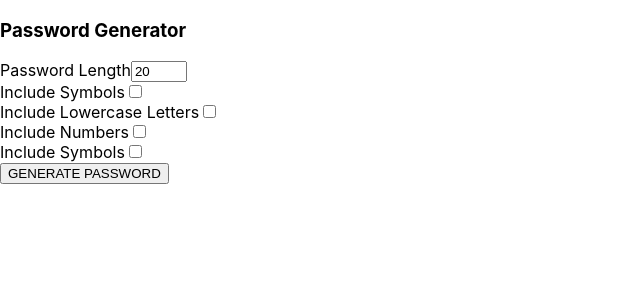
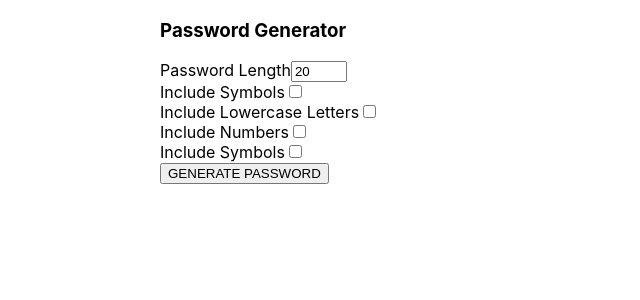
Before and after one commit to Nosuke-120/password-generator, a React (Create React App) app: page / in a window 1280 px wide. Shown: the top 300 px of the page, without its empty margins (0-640 px from the left). Built offline with nearby package versions, Linux system fonts and the light colour scheme.

Commit message:
modify: css

```diff
--- a/src/App.css
+++ b/src/App.css
@@ -1,3 +1,10 @@
-.check_lb {
-  display:block;
+body {
+  width: 100%;
+  text-align: center;
 }
+
+.wrap  {
+  width: 960px;
+  margin: 0 auto;
+  text-align: left;
+}
--- a/src/App.tsx
+++ b/src/App.tsx
@@ -62,7 +62,7 @@ const App = () => {
   }
 
   return (
-    <div>
+    <div className='wrap'>
       <h3>Password Generator</h3>
       <div>{password}</div>
       <PasswordLength passwordLength={passwordLength} setPasswordLength={setPasswordLength}/>
--- a/src/components/LowercaseInput.tsx
+++ b/src/components/LowercaseInput.tsx
@@ -8,7 +8,7 @@ interface Props {
 const LowercaseInput:React.VFC<Props> = ({includeLowerCase, setIncludeLowerCase}) => {
 
   return (
-    <div className="check_lb">
+    <div>
       <label>Include Lowercase Letters</label>
       <input
         defaultChecked={includeLowerCase}
--- a/src/components/NumberInput.tsx
+++ b/src/components/NumberInput.tsx
@@ -8,7 +8,7 @@ interface Props {
 const NumberInput:React.VFC<Props> = ({includeNumbers, setIncludeNumbers}) => {
 
   return (
-    <div className="check_lb">
+    <div>
       <label>Include Numbers</label>
       <input
         defaultChecked={includeNumbers}
--- a/src/components/SymbolInput.tsx
+++ b/src/components/SymbolInput.tsx
@@ -8,7 +8,7 @@ interface Props {
 const SymbolInput:React.VFC<Props> = ({includeSymbols, setIncludeSymbols}) => {
 
   return (
-    <div className="check_lb">
+    <div>
       <label>Include Symbols</label>
       <input
         defaultChecked={includeSymbols}
```
